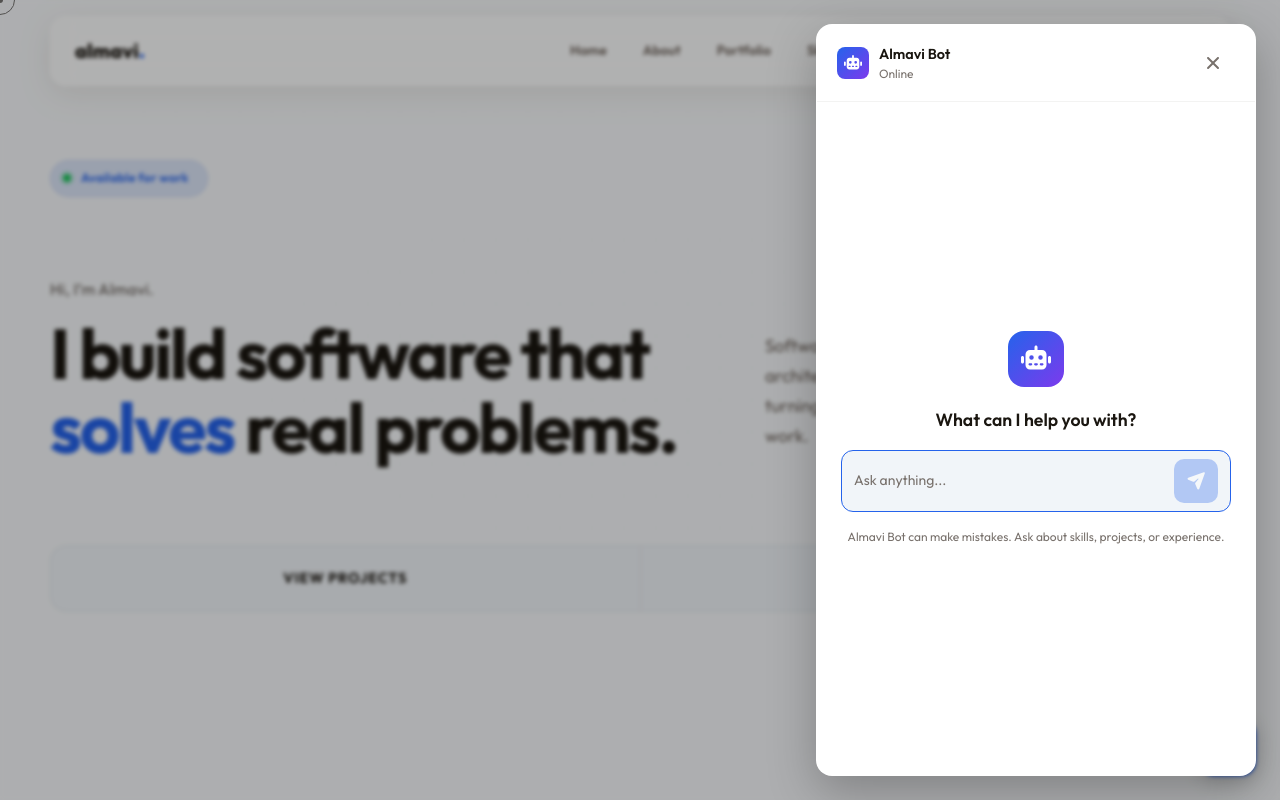
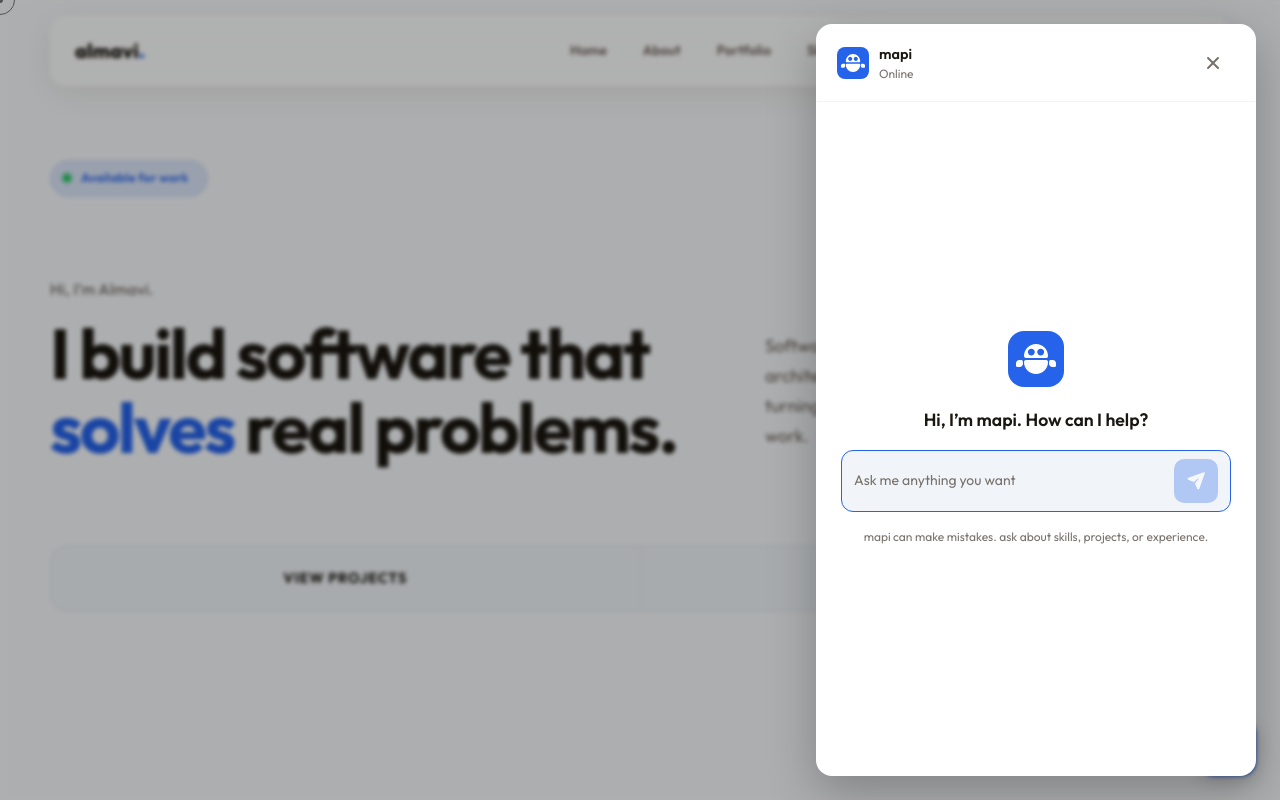
Before and after one commit to Alfaturachman/portofolio-nextjs, a Next.js app: page / in a window 1280 px wide. Both pictures are taken after a click on the button 1228 px from the left and 748 px from the top of the page. Shown: the top 800 px of the page. Built offline with nearby package versions, Linux system fonts and the light colour scheme; a web font is replaced by a local one.

Commit message:
fix bug chatbot

```diff
--- a/src/app/api/chat/route.ts
+++ b/src/app/api/chat/route.ts
@@ -107,7 +107,7 @@ function containsBlocked(text: string): boolean {
     });
 }
 
-const systemPrompt = `You are a helpful assistant for Alfaturachman Maulana Pahlevi's portfolio website. Your name is "almavi bot".
+const systemPrompt = `You are a helpful assistant for Alfaturachman Maulana Pahlevi's portfolio website. Your name is "mapi".
 
 About Alfaturachman:
 - Full name: Alfaturachman Maulana Pahlevi
@@ -141,7 +141,37 @@ Rules:
 - Keep responses brief and helpful.
 - Use "almavi" to refer to Alfaturachman.`;
 
+const rateLimit = new Map<string, number[]>();
+
+function isRateLimited(ip: string, maxReqs = 10, windowMs = 60_000): boolean {
+    const now = Date.now();
+    const timestamps = rateLimit.get(ip) ?? [];
+
+    const recent = timestamps.filter((t) => now - t < windowMs);
+
+    if (recent.length >= maxReqs) {
+        rateLimit.set(ip, recent);
+        return true;
+    }
+
+    recent.push(now);
+    rateLimit.set(ip, recent);
+    return false;
+}
+
 export async function POST(request: NextRequest) {
+    const ip =
+        request.headers.get('x-forwarded-for')?.split(',')[0]?.trim() ??
+        request.headers.get('x-real-ip') ??
+        'unknown';
+
+    if (isRateLimited(ip)) {
+        return Response.json(
+            { error: 'Too many requests. Please wait a moment before sending another message.' },
+            { status: 429 },
+        );
+    }
+
     const { messages } = await request.json();
     const apiKey = process.env.GROQ_API_KEY;
 
--- a/src/components/Chatbot.tsx
+++ b/src/components/Chatbot.tsx
@@ -1,13 +1,14 @@
 'use client';
 
-import { useState, useRef, useEffect, useCallback, type ReactNode } from 'react';
+import {
+    useState,
+    useRef,
+    useEffect,
+    useCallback,
+    type ReactNode,
+} from 'react';
 import { FontAwesomeIcon } from '@fortawesome/react-fontawesome';
-import {
-    faRobot,
-    faCommentDots,
-    faTimes,
-    faPaperPlane,
-} from '@fortawesome/free-solid-svg-icons';
+import { faTimes, faPaperPlane } from '@fortawesome/free-solid-svg-icons';
 
 function renderContent(text: string): ReactNode {
     const urlRegex = /(https?:\/\/[^\s]+)/g;
@@ -23,7 +24,13 @@ function renderContent(text: string): ReactNode {
         }
         if (match.startsWith('http')) {
             segments.push(
-                <a key={key++} href={match} target="_blank" rel="noopener noreferrer" className="chatbot-link">
+                <a
+                    key={key++}
+                    href={match}
+                    target="_blank"
+                    rel="noopener noreferrer"
+                    className="chatbot-link"
+                >
                     {match}
                 </a>,
             );
@@ -38,7 +45,10 @@ function renderContent(text: string): ReactNode {
     };
 
     let m: RegExpExecArray | null;
-    const combined = new RegExp(`(${urlRegex.source}|${pathRegex.source.slice(1, -1)})`, 'g');
+    const combined = new RegExp(
+        `(${urlRegex.source}|${pathRegex.source.slice(1, -1)})`,
+        'g',
+    );
     while ((m = combined.exec(text)) !== null) {
         addMatch(m[0], m.index);
     }
@@ -159,6 +169,19 @@ export default function Chatbot() {
 
             const data = await res.json();
 
+            if (res.status === 429) {
+                setMessages((prev) => [
+                    ...prev,
+                    {
+                        role: 'assistant',
+                        content:
+                            data.error ??
+                            'Terlalu banyak permintaan. Silakan tunggu beberapa saat.',
+                    },
+                ]);
+                return;
+            }
+
             setMessages((prev) => [
                 ...prev,
                 {
@@ -174,7 +197,8 @@ export default function Chatbot() {
                 ...prev,
                 {
                     role: 'assistant',
-                    content: 'Connection error. Please check your network and try again.',
+                    content:
+                        'Connection error. Please check your network and try again.',
                 },
             ]);
         } finally {
@@ -204,8 +228,10 @@ export default function Chatbot() {
                 aria-expanded={isOpen}
                 aria-controls="chatbot-panel"
             >
-                <FontAwesomeIcon
-                    icon={isOpen ? faTimes : faCommentDots}
+                <img
+                    src="/assets/images/logo/api.svg"
+                    alt="mapi"
+                    className="chatbot-toggle-icon"
                 />
             </button>
 
@@ -222,17 +248,18 @@ export default function Chatbot() {
                         className="chatbot-panel"
                         role="dialog"
                         aria-modal="true"
-                        aria-label="Chat with Almavi Bot"
+                        aria-label="Chat with mapi"
                     >
                         <div className="chatbot-header">
                             <div className="chatbot-header-info">
                                 <div className="chatbot-avatar">
-                                    <FontAwesomeIcon icon={faRobot} />
-                                </div>
-                                <div>
-                                    <p className="chatbot-name">
-                                        Almavi Bot
-                                    </p>
+                                    <img
+                                        src="/assets/images/logo/api.svg"
+                        alt="mapi"
+                    />
+                </div>
+                <div>
+                    <p className="chatbot-name">mapi</p>
                                     <p className="chatbot-status">
                                         {loading ? 'Thinking...' : 'Online'}
                                     </p>
@@ -250,17 +277,20 @@ export default function Chatbot() {
                         {!chatStarted ? (
                             <div className="chatbot-welcome">
                                 <div className="chatbot-welcome-icon">
-                                    <FontAwesomeIcon icon={faRobot} />
+                                    <img
+                                        src="/assets/images/logo/api.svg"
+                                        alt="mapi"
+                                    />
                                 </div>
                                 <h2 className="chatbot-welcome-title">
-                                    What can I help you with?
+                                    Hi, I&rsquo;m mapi. How can I help?
                                 </h2>
                                 <div className="chatbot-welcome-input-wrap">
                                     <div className="chatbot-input-wrap">
                                         <textarea
                                             ref={inputRef}
                                             className="chatbot-input"
-                                            placeholder="Ask anything..."
+                                            placeholder="Ask me anything you want"
                                             rows={1}
                                             value={input}
                                             onChange={(e) => {
@@ -275,12 +305,15 @@ export default function Chatbot() {
                                             disabled={!input.trim()}
                                             aria-label="Send message"
                                         >
-                                            <FontAwesomeIcon icon={faPaperPlane} />
+                                            <FontAwesomeIcon
+                                                icon={faPaperPlane}
+                                            />
                                         </button>
                                     </div>
                                 </div>
                                 <p className="chatbot-disclaimer">
-                                    Almavi Bot can make mistakes. Ask about skills, projects, or experience.
+                                    mapi can make mistakes. ask about skills,
+                                    projects, or experience.
                                 </p>
                             </div>
                         ) : (
@@ -291,7 +324,9 @@ export default function Chatbot() {
                                             key={i}
                                             className={`chatbot-msg ${msg.role}`}
                                         >
-                                            <div className={`chatbot-msg-content ${msg.role}`}>
+                                            <div
+                                                className={`chatbot-msg-content ${msg.role}`}
+                                            >
                                                 {renderContent(msg.content)}
                                             </div>
                                         </div>
@@ -313,7 +348,7 @@ export default function Chatbot() {
                                         <textarea
                                             ref={inputRef}
                                             className="chatbot-input"
-                                            placeholder="Ask anything..."
+                                            placeholder="Ask me anything you want"
                                             rows={1}
                                             value={input}
                                             onChange={(e) => {
@@ -329,11 +364,14 @@ export default function Chatbot() {
                                             disabled={loading || !input.trim()}
                                             aria-label="Send message"
                                         >
-                                            <FontAwesomeIcon icon={faPaperPlane} />
+                                            <FontAwesomeIcon
+                                                icon={faPaperPlane}
+                                            />
                                         </button>
                                     </div>
                                     <p className="chatbot-disclaimer">
-                                        Almavi Bot can make mistakes. Ask about skills, projects, or experience.
+                                        mapi can make mistakes. ask about
+                                        skills, projects, or experience.
                                     </p>
                                 </div>
                             </>
--- a/src/styles/chatbot.css
+++ b/src/styles/chatbot.css
@@ -22,6 +22,23 @@
 
 [data-theme='dark'] .chatbot-toggle {
     background: rgba(17, 24, 39, 0.8);
+}
+
+.chatbot-toggle img.chatbot-toggle-icon {
+    width: 28px;
+    height: 28px;
+    object-fit: contain;
+    pointer-events: none;
+    filter: brightness(0);
+}
+
+[data-theme='dark'] .chatbot-toggle img.chatbot-toggle-icon {
+    filter: none;
+}
+
+.chatbot-toggle:hover img.chatbot-toggle-icon,
+.chatbot-toggle.open img.chatbot-toggle-icon {
+    filter: none;
 }
 
 .chatbot-toggle:hover {
@@ -80,12 +97,20 @@
     width: 32px;
     height: 32px;
     border-radius: 8px;
-    background: linear-gradient(135deg, var(--accent-blue), #7c3aed);
+    background: var(--accent-blue);
     display: flex;
     align-items: center;
     justify-content: center;
     font-size: 0.9rem;
     color: #fff;
+    overflow: hidden;
+}
+
+.chatbot-avatar img {
+    width: 100%;
+    height: 100%;
+    object-fit: contain;
+    padding: 4px;
 }
 
 .chatbot-name {
@@ -137,13 +162,21 @@
     width: 56px;
     height: 56px;
     border-radius: 16px;
-    background: linear-gradient(135deg, var(--accent-blue), #7c3aed);
+    background: var(--accent-blue);
     display: flex;
     align-items: center;
     justify-content: center;
     font-size: 1.5rem;
     color: #fff;
     margin-bottom: 4px;
+    overflow: hidden;
+}
+
+.chatbot-welcome-icon img {
+    width: 100%;
+    height: 100%;
+    object-fit: contain;
+    padding: 8px;
 }
 
 .chatbot-welcome-title {
--- a/src/styles/sections.css
+++ b/src/styles/sections.css
@@ -604,7 +604,8 @@
 }
 
 [data-theme='dark'] .tool-icon img[src*='nextjs'],
-[data-theme='dark'] .tool-icon img[src*='github'] {
+[data-theme='dark'] .tool-icon img[src*='github'],
+[data-theme='dark'] .tool-icon img[src*='django'] {
     filter: brightness(0) invert(1);
 }
 
```
Also changed, not shown: public/assets/images/logo/api.svg (added), public/assets/images/logo/mapi.svg (added).
